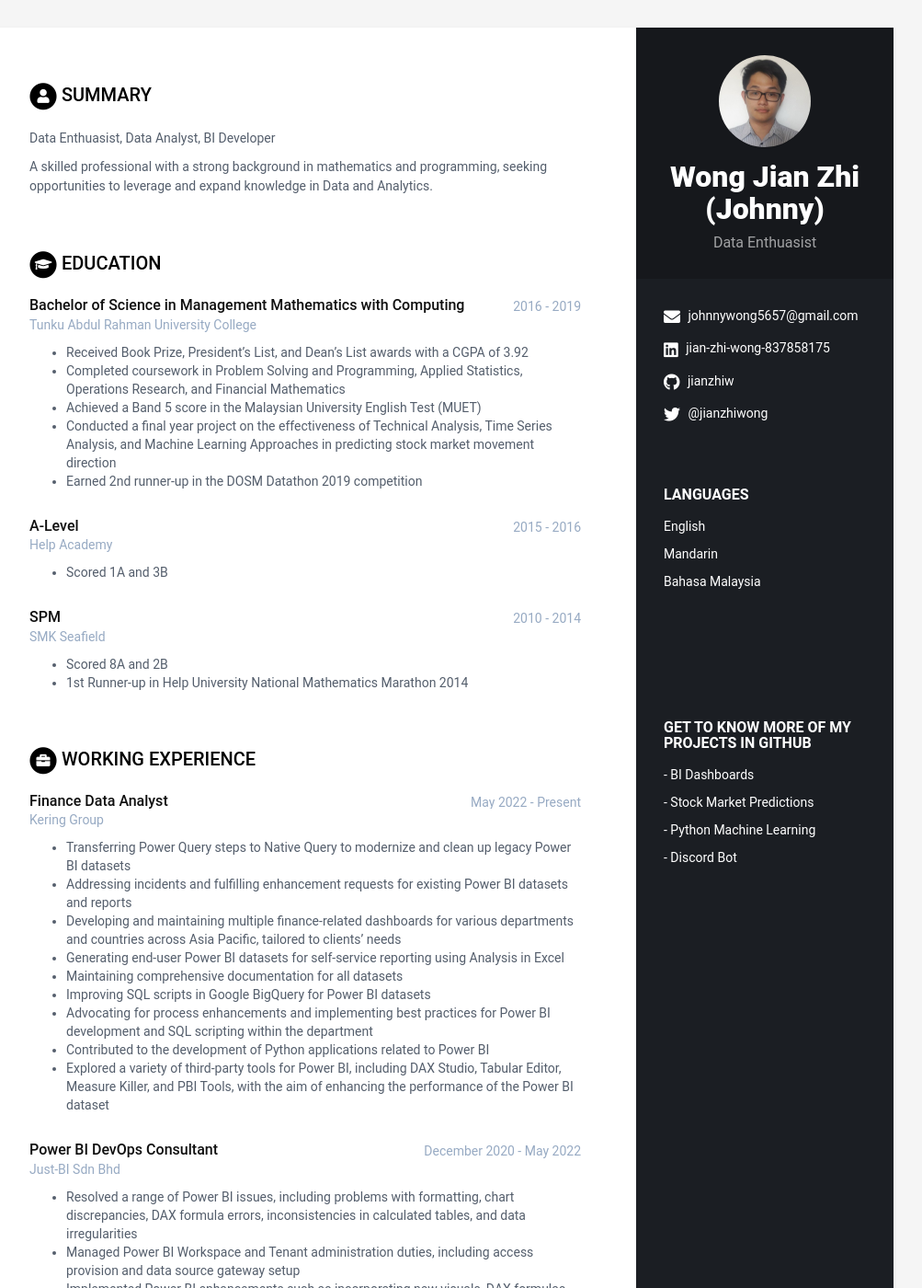
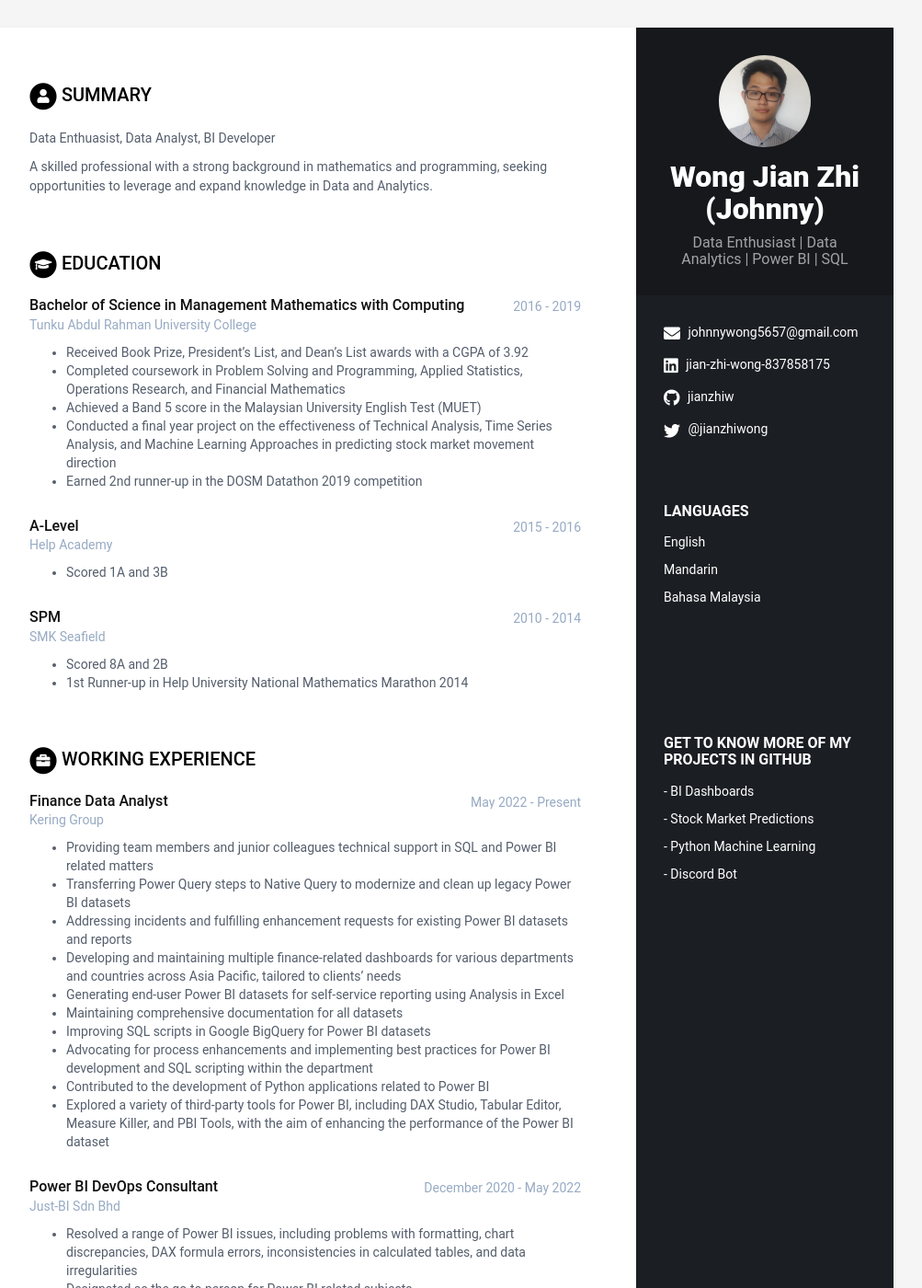
Before and after one commit to jianzhiw/jianzhiw.github.io, a Jekyll site: the page built from index.html, in a window 1280 px wide and 1400 px high. Shown: the whole window at 92% size, without its empty margins (168-1171 px from the left). Built offline with Jekyll 4.4.1, drawn with Linux system fonts in a browser that asks for light colours; some of the changed text lies outside the part shown.

Commit message:
Update data.yml
Modified experiences

```diff
--- a/_data/data.yml
+++ b/_data/data.yml
@@ -8,7 +8,7 @@ sidebar:
 
     # Profile information
     name: Wong Jian Zhi (Johnny)
-    tagline: Data Enthuasist
+    tagline: Data Enthusiast | Data Analytics | Power BI | SQL
     avatar: profile.png  #place a 100x100 picture inside /assets/images/ folder and provide the name of the file below
 
     # Sidebar links
@@ -65,6 +65,7 @@ experiences:
       time: May 2022 - Present
       company: Kering Group
       details: |
+        - Providing team members and junior colleagues technical support in SQL and Power BI related matters
         - Transferring Power Query steps to Native Query to modernize and clean up legacy Power BI datasets
         - Addressing incidents and fulfilling enhancement requests for existing Power BI datasets and reports
         - Developing and maintaining multiple finance-related dashboards for various departments and countries across Asia Pacific, tailored to clients' needs
@@ -80,6 +81,7 @@ experiences:
       company: Just-BI Sdn Bhd
       details: |
         - Resolved a range of Power BI issues, including problems with formatting, chart discrepancies, DAX formula errors, inconsistencies in calculated tables, and data irregularities
+        - Designated as the go-to person for Power BI related subjects
         - Managed Power BI Workspace and Tenant administration duties, including access provision and data source gateway setup
         - Implemented Power BI enhancements such as incorporating new visuals, DAX formulas, and database connections
         - Created new dashboards from the ground up for various departments such as Digital Marketing, Operations and Sales
```
